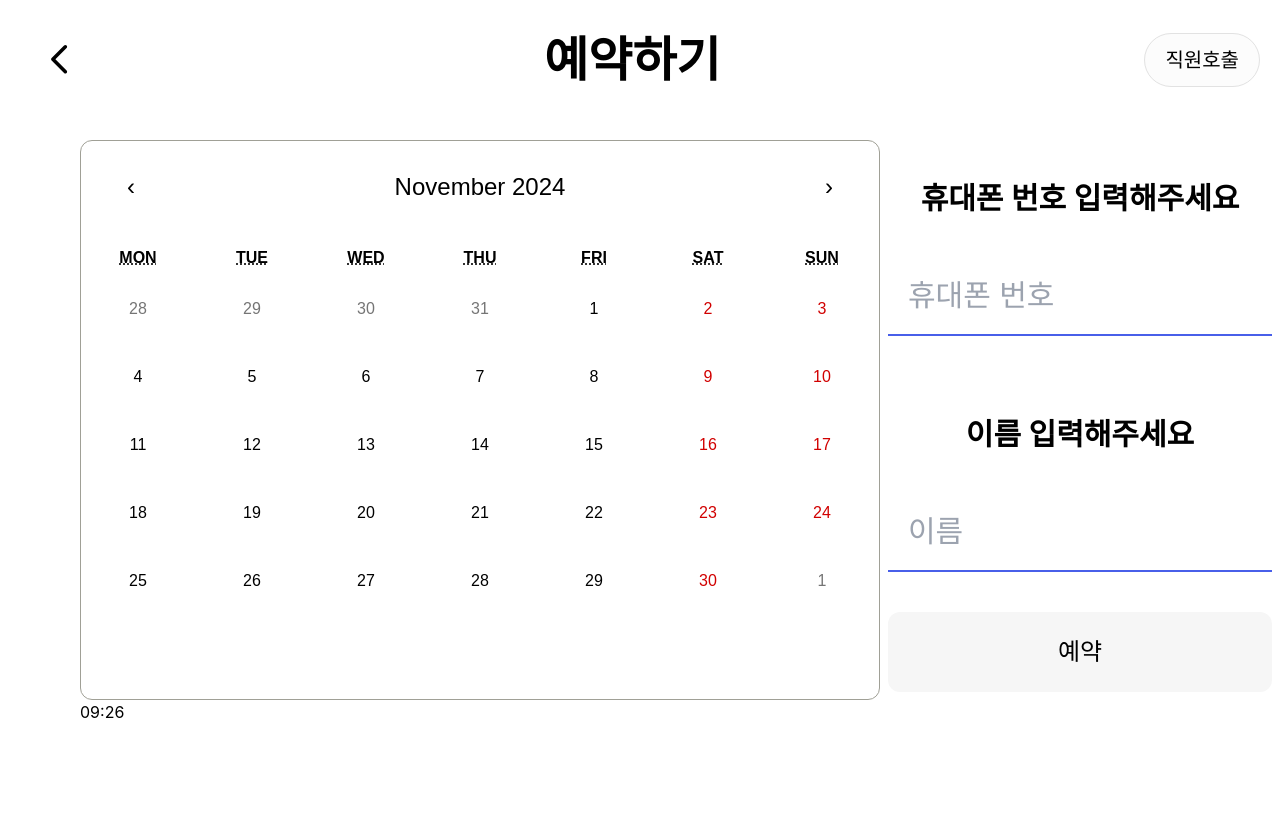
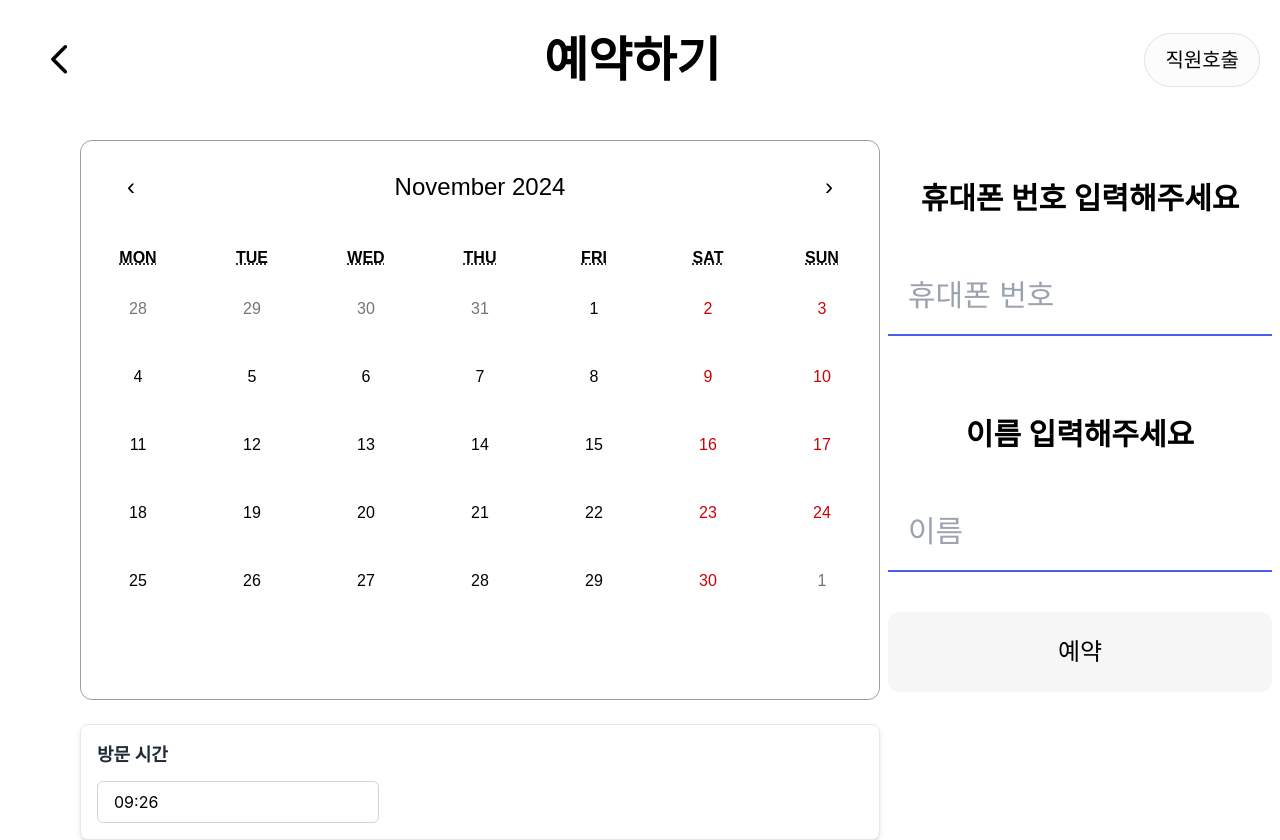
Before and after one commit to mstagon/public_health_center, a React (Create React App) app: page /appointment in a window 1280 px wide. Before the commit the page ends 800 px from the top, so only its background shows below. Built offline with nearby package versions, Linux system fonts and the light colour scheme.

Commit message:
방문 시간 ui 설정

```diff
--- a/src/page/reservation/Appointment.jsx
+++ b/src/page/reservation/Appointment.jsx
@@ -67,6 +67,11 @@ const Appointment = () => {
             next2Label={null}
             prev2Label={null}
           />
+          <div className="mt-6 p-4 bg-white rounded-lg shadow-md border border-gray-200">
+            <div className="text-lg font-semibold text-gray-800 mb-3">
+              방문 시간
+            </div>
+            <div className="relative">
               <DatePicker
                 selected={startDate}
                 onChange={handleChangeTime}
@@ -78,7 +83,10 @@ const Appointment = () => {
                 timeCaption="시간"
                 minTime={new Date().setHours(9, 0)}
                 maxTime={new Date().setHours(18, 0)}
+                className="w-full px-4 py-2 border border-gray-300 rounded-md focus:ring-2 focus:ring-blue-500 focus:border-blue-500 outline-none transition-colors"
               />
+            </div>
+          </div>
         </div>
 
         <div className="flex-grow mt-10">
```
Lines whose indentation alone changed are shown as unchanged.
